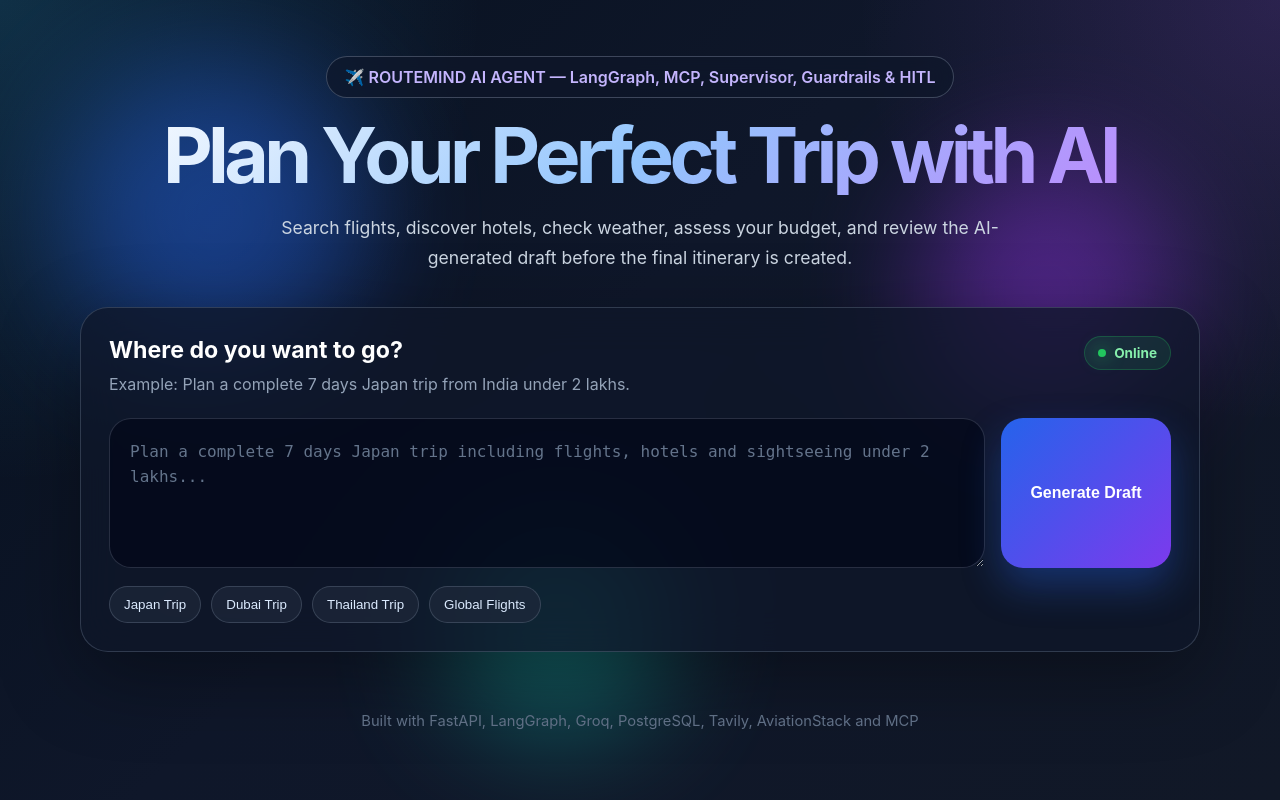
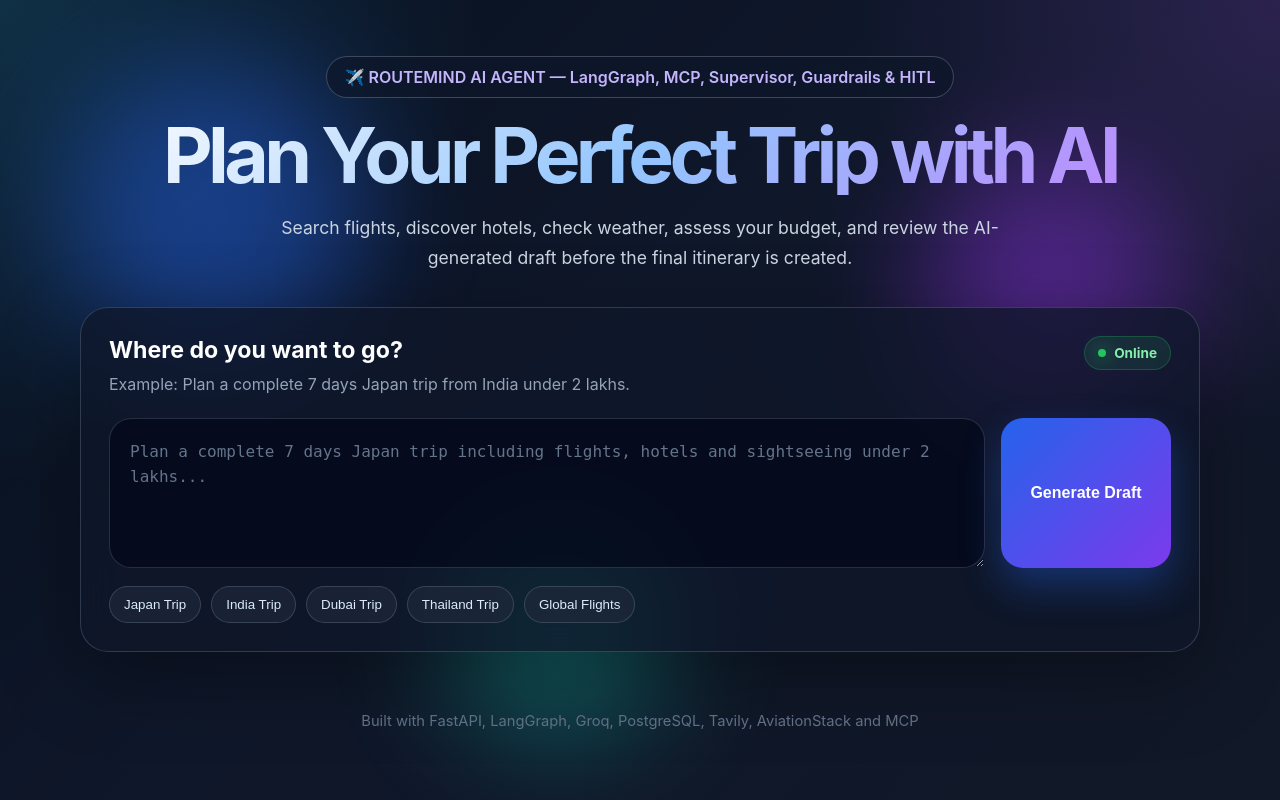
Before and after one commit to arnav201-bot/ROUTEMIND-AI-TRIP-PLANNER, a FastAPI app: page / in a window 1280 px wide. Run offline with FastAPI, Linux system fonts and the light colour scheme; some libraries are stand-ins or nearby versions.

Commit message:
Update index.html

```diff
--- a/templates/index.html
+++ b/templates/index.html
@@ -53,6 +53,8 @@
       <div class="quick-prompts">
         <button onclick="setPrompt('Plan a complete 7 days Japan trip from Bangladesh including flights, hotels and sightseeing under 2 lakhs.')">
           Japan Trip
+        <button onclick="setPrompt('Plan a complete 7 days Japan trip from Dubai including flights, hotels and sightseeing under 2 lakhs.')">
+          India Trip
         </button>
         <button onclick="setPrompt('Plan a 5 days Dubai trip from Dhaka with flights, hotels and sightseeing.')">
           Dubai Trip
```
